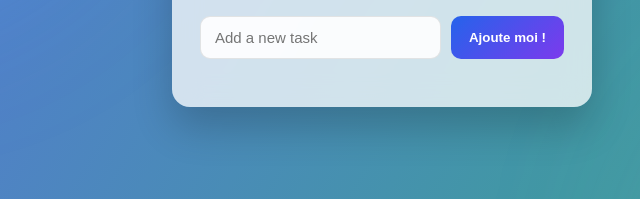
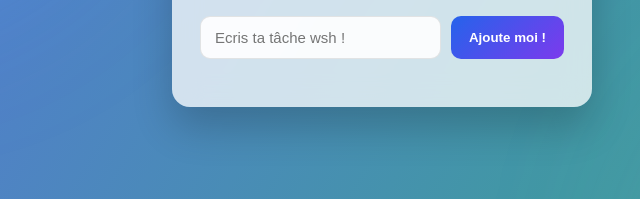
Before and after one commit to guenaud-ephram-emf/module210-todo-gue, a plain HTML site: page src/frontend/index.html in a window 1280 px wide. Shown: the part 412-611 px from the top of the page, 258-898 px from the left. Drawn offline with nearby package versions, Linux system fonts and the light colour scheme; no server answers.

Commit message:
changement

```diff
--- a/src/frontend/index.html
+++ b/src/frontend/index.html
@@ -12,7 +12,7 @@
   <div class="app-container">
     <h1>Todo app - Ephram Guenaud</h1>
     <form id="todo-form">
-      <input type="text" id="todo-input" placeholder="Add a new task" required>
+      <input type="text" id="todo-input" placeholder="Ecris ta tâche wsh !" required>
       <button type="submit">Ajoute moi !</button>
     </form>
     <ul id="todo-list"></ul>
```
